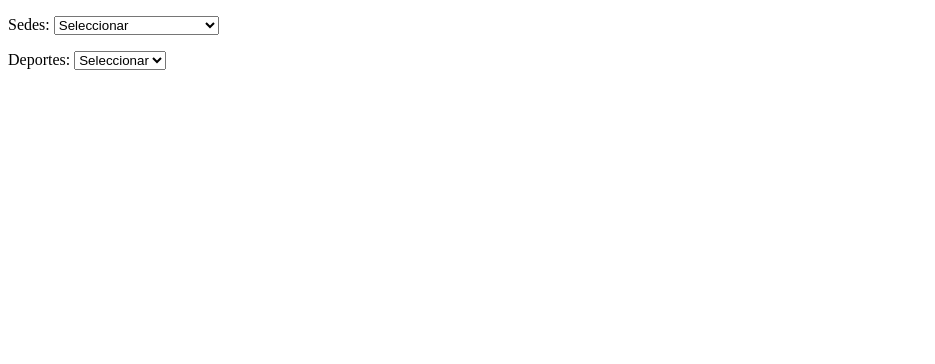
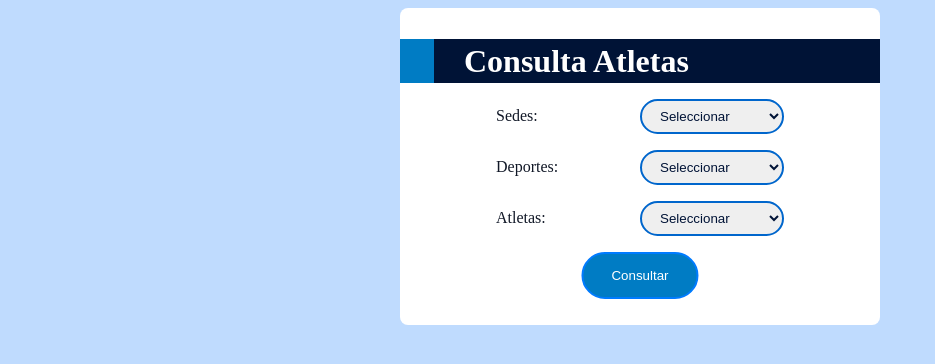
Before and after one commit to GITJOHN321/interviewphp, a PHP site: page / in a window 1280 px wide. Shown: the top 364 px of the page, without its empty margins (0-935 px from the left). Run offline with PHP 8.4, Linux system fonts and the light colour scheme; data comes from the database, SQL or seed files in the repository; both versions use the stored data as it was after the commit.

Commit message:
finish form consult athletic

```diff
--- /dev/null
+++ b/components/subtitle.component.php
@@ -0,0 +1,11 @@
+<?php
+function subtitles($title, $subtitle)
+{
+    ?>
+    <div class="grid-card grid-cols-2">
+        <label class="subtitle" for=""><?=$title?></label>
+        <label for=""><?=$subtitle?></label>
+    </div>
+    <?php
+}
+?>
--- a/controllers/athletes.controller.php
+++ b/controllers/athletes.controller.php
@@ -3,13 +3,14 @@ require '../config/conexion.php';
 
 $idAthletes= $conexion->real_escape_string($_POST['id']);
 
-$sql = $conexion->query("SELECT s.*, a.* FROM sports_athletes sa JOIN sports s ON sa.sport_id = s.sport_id JOIN athletes a ON sa.athlete_id = a.athlete_id WHERE sa.sport_id=$idAthletes");
+$sql = $conexion->query("SELECT s.sport_id, a.* FROM sports_athletes sa JOIN sports s ON sa.sport_id = s.sport_id JOIN athletes a ON sa.athlete_id = a.athlete_id WHERE sa.sport_id=$idAthletes");
 
 $result = "<option value='0'>Seleccionar</option>";
 
 while ($row = $sql->fetch_assoc()) {
-    $result .= "<option value='" . $row['sport_id'] . "'>" . $row['name'] . "</option>";
+    $result .= "<option value='" . $row['athlete_id'] . "'>" . $row['name'] . "</option>";
 }
 
 echo json_encode($result, JSON_UNESCAPED_UNICODE);
+
 ?>
--- /dev/null
+++ b/controllers/consult.php
@@ -0,0 +1,28 @@
+<?php
+function getAthleteSports($id, $conexion)
+{
+    $sql = "SELECT v.name AS sede_name, s.name AS sport_name, a.* FROM headquarters v JOIN sports s ON v.headquarters_id = s.headquarters_id JOIN sports_athletes sa ON s.sport_id = sa.sport_id JOIN athletes a ON sa.athlete_id = a.athlete_id WHERE a.athlete_id = $id";
+    $result = $conexion->query($sql);
+
+    if ($result->num_rows > 0) {
+        $datos = $result;
+        return $datos;
+    } else {
+        $conexion->close();
+        return false;
+    }
+}
+function getAthlete($id, $conexion)
+{
+    $sql = "SELECT * FROM athletes WHERE athlete_id = $id";
+    $result = $conexion->query($sql);
+
+    if ($result->num_rows > 0) {
+        $datos = $result;
+        return $datos;
+    } else {
+        $conexion->close();
+        return false;
+    }
+}
+?>
--- a/index.php
+++ b/index.php
@@ -1,8 +1,11 @@
 <?php
 require 'config/conexion.php';
 require 'controllers/headquarters.controller.php';
+require 'controllers/consult.php';
+require 'components/subtitle.component.php';
 
-$dataHeadquarters = getheadquarters($conexion)
+$dataHeadquarters = getheadquarters($conexion);
+
 ?>
 <!DOCTYPE html>
 <html lang="en">
@@ -11,14 +14,20 @@ $dataHeadquarters = getheadquarters($conexion)
     <meta charset="UTF-8">
     <meta name="viewport" content="width=device-width, initial-scale=1.0">
     <title>Interview</title>
+    <link rel="stylesheet" href="styles.css">
 </head>
 
 <body>
-    <form action="" method="post">
+    <div class="container">
+        <div class="panel">
+            <h1 class="head">Consulta Atletas</h1>
+            <div class="content">
+                <form action="index.php" method="post">
 
-        <p>
+                    <div class="">
+                        <p class="grid grid-cols-2">
                             <label for="headquarters">Sedes: </label>
-            <select name="headquarters" id="headquarters">
+                            <select class="btn-select" name="headquarters" id="headquarters">
                                 <option value="">Seleccionar</option>
                                 <?php while ($row = $dataHeadquarters->fetch_object()) { ?>
 
@@ -30,13 +39,53 @@ $dataHeadquarters = getheadquarters($conexion)
                                 ?>
                             </select>
                         </p>
-        <p>
+                        <p class="grid grid-cols-2">
                             <label for="sports">Deportes: </label>
-            <select name="sports" id="sports">
+                            <select class="btn-select" name="sports" id="sports">
                                 <option value="">Seleccionar</option>
                             </select>
                         </p>
+                        <p class="grid grid-cols-2">
+                            <label for="athletes">Atletas: </label>
+                            <select class="btn-select" name="athletes" id="athletes">
+                                <option value="">Seleccionar</option>
+                            </select>
+                        </p>
+                    </div>
+                    <p>
+                        <button class="btn primary" type="submit">Consultar</button>
+                    </p>
                 </form>
+                <div>
+                    <?php
+                    if (!empty($_POST['athletes'])) {
+                        $id_athlete = $_POST['athletes'];
+                        $i= 0;
+                        $data = getAthleteSports($id_athlete, $conexion);
+                        $data_athlete = getAthlete($id_athlete, $conexion)->fetch_object();
+
+                        subtitles("Nombre: ", $data_athlete->name);
+                        subtitles("Edad: ", $data_athlete->age);
+                        subtitles("Sexo: ", $data_athlete->gender);
+                        while ($row = $data->fetch_object()) {
+                            $i= $i+ 1;
+                            subtitles("Sede de entrenamiento: ", $row->sede_name);
+                            subtitles("Deporte que practica en la sede:", $row->sport_name);
+
+                        }
+                        subtitles("#Deportes: ", $i);
+                        ?>
+
+                        <?php
+                    }
+                    ;
+                    ?>
+                </div>
+            </div>
+        </div>
+
+    </div>
+
     <script src="js/peticiones.js"></script>
 </body>
 
--- a/js/peticiones.js
+++ b/js/peticiones.js
@@ -2,6 +2,9 @@ const headquarter = document.getElementById('headquarters')
 headquarter.addEventListener('change', getSports)
 
 const sport = document.getElementById('sports')
+sport.addEventListener('change', getAthletes)
+
+const athlete = document.getElementById('athletes')
 
 function fetchAndSetData(url, formData, targetElement){
     return fetch(url, {
@@ -20,5 +23,18 @@ function getSports(){
 
     formData.append('id', headquarter_data)
 
-    fetchAndSetData(url,formData, sport)
+    fetchAndSetData(url,formData, sport).then(()  => {
+        athlete.innerHTML = ''
+        athlete.innerHTML = "<option value=''>Seleccionar</option>"
+    }).catch(err => console.log(err))
 }
+
+function getAthletes(){
+    let sport_data= sport.value
+    let url = 'controllers/athletes.controller.php'
+    let formData = new FormData()
+
+    formData.append('id', sport_data)
+
+    fetchAndSetData(url,formData, athlete)
+}
--- /dev/null
+++ b/styles.css
@@ -0,0 +1,131 @@
+:root {
+    --color1: #001336;
+    --color2: #007cc4;
+    --color3: #bfdbfe;
+    --color4: white;
+    --color5: rgb(61, 139, 255);
+}
+
+.container {
+    display: flex;
+    padding-right: 9px;
+    padding-left: 9px;
+    align-items: center;
+    justify-content: center;
+    height: calc(100vh-100px);
+}
+
+.panel {
+    background-color: var(--color4);
+    width: 30em;
+    padding-top: 10px;
+    padding-bottom: 10px;
+    border-radius: 0.5em;
+    box-shadow: #001336;
+}
+
+.head {
+    background-color: var(--color1) !important;
+    color: var(--color4) !important;
+    position: relative;
+    font: bold;
+    padding-right: 1em;
+    padding-left: 2em;
+    padding-top: 0.1em;
+    padding-bottom: 0.1em;
+    margin-bottom: 0.1em;
+}
+
+.head::after {
+    content: "";
+    background-color: var(--color2) !important;
+    height: 100%;
+    width: 7%;
+    left: 0px;
+    top: 0px;
+    position: absolute;
+}
+
+.content {
+    padding-left: 1em;
+    padding-right: 1em;
+}
+
+.grid {
+    display: grid;
+    padding-left: 5em;
+    padding-right: 5em;
+    align-items: center;
+    justify-content: center;
+}
+
+.grid-card {
+    display: grid;
+    padding-left: 3em;
+    padding-bottom: 1em;
+    align-items: center;
+    justify-content: center;
+
+}
+
+.grid-cols-2 {
+    grid-template-columns: repeat(2, minmax(0, 1fr));
+
+}
+label{
+    display:flex;
+    align-items: center;
+}
+
+.btn {
+    border: 2px solid #0066cc;
+    color: var(--color4);
+    padding: 14px 28px;
+    cursor: pointer;
+    border-radius: 2em;
+    margin-left: 50%;
+    transform: translateX(-50%);
+}
+
+.btn-select {
+    border: 2.5px solid #0066cc;
+    color: var(--color1);
+    padding: 7px 14px;
+    cursor: pointer;
+    border-radius: 2em;
+
+
+}
+
+option {
+
+    border-radius: 0.25em;
+}
+
+option:active {
+    background-color: #007cc4;
+}
+
+.primary {
+    background-color: var(--color2);
+    border: 2px solid #007bff;
+    transition: 500ms ease;
+}
+
+.primary:hover {
+    background: var(--color1);
+    color: var(--color4);
+    transition: 500ms ease;
+}
+
+.subtitle {
+
+    font-weight: 700 !important;
+}
+
+body {
+    background: var(--color3);
+    color: #111827;
+
+
+}
```
Also changed, not shown: db.sql (+31 -9 lines). Lines whose indentation alone changed are shown as unchanged.
